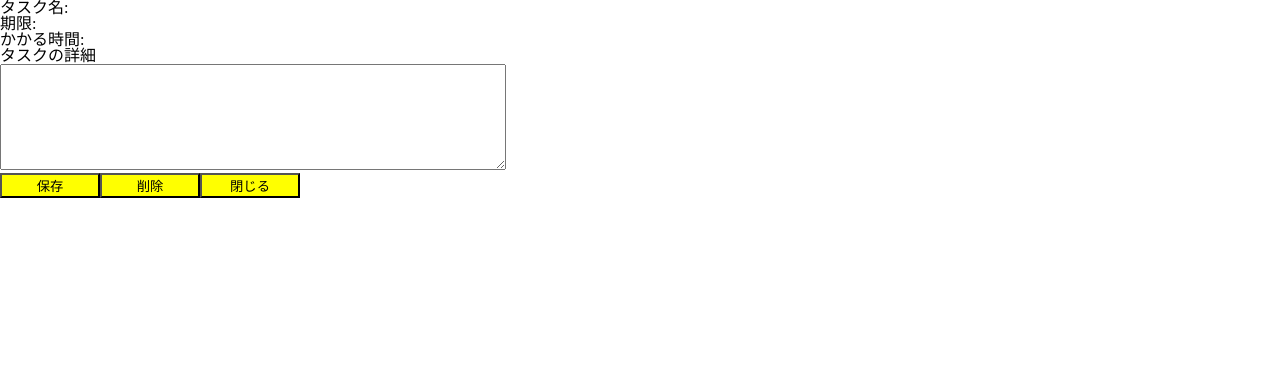
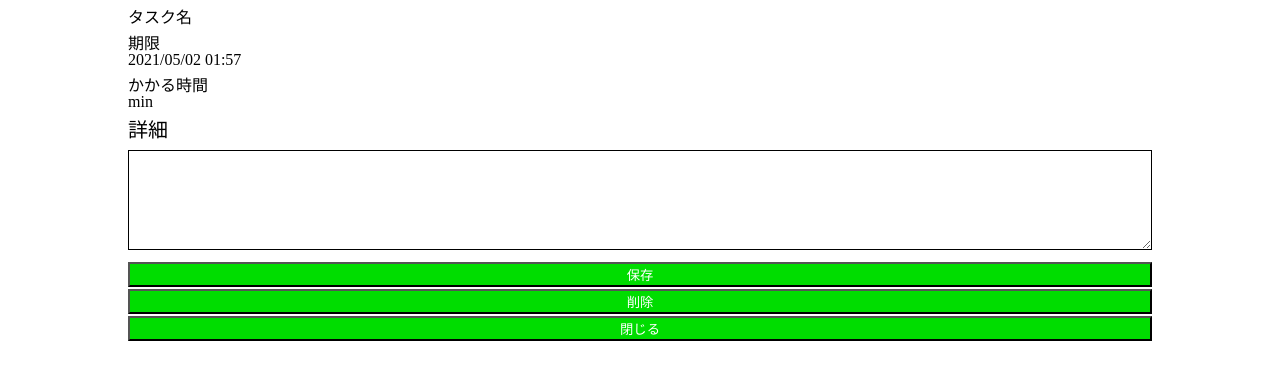
Before and after one commit to takato0520/todo-app, a React (Create React App) app: page /taskDetail/1 in a window 1280 px wide. Shown: the top 380 px of the page. Built offline with nearby package versions, Linux system fonts and the light colour scheme; no server answers; the database is empty.

Commit message:
詳細画面のstyleを修正

```diff
--- a/src/TaskDetail.jsx
+++ b/src/TaskDetail.jsx
@@ -3,6 +3,7 @@ import firebase from './config/firebase'
 import 'firebase/firestore'
 import styled from 'styled-components'
 import { useParams, useHistory } from 'react-router-dom'
+import dayjs from 'dayjs'
 
 const TaskDetail = () => {
     const history = useHistory()
@@ -47,10 +48,22 @@ const TaskDetail = () => {
 
     return (
         <>
-            <h1>タスク名:{task?.taskName}</h1>
-            <div>期限:{task?.deadline}</div>
-            <div>かかる時間:{task?.requiredTime}</div>
-            <h2>タスクの詳細</h2>
+            <Box>
+                <ItemBox>
+                    <ItemTaskName>
+                        <div>タスク名</div>
+                        <div>{task?.taskName}</div>
+                    </ItemTaskName>
+                    <ItemDeadline>
+                        <div>期限</div>
+                        <div>{dayjs(task?.deadline).format('YYYY/MM/DD HH:mm')}</div>
+                    </ItemDeadline>
+                    <ItemRequiredTime>
+                        <div>かかる時間</div>
+                        <div>{task?.requiredTime} min</div>
+                    </ItemRequiredTime>
+                    <Title>詳細</Title>
+                </ItemBox>
                 <Textarea
                     value={task?.detail}
                     onChange={
@@ -65,28 +78,75 @@ const TaskDetail = () => {
                     <Button onClick={deleteText}>削除</Button>
                     <Button onClick={moveToRoom}>閉じる</Button>
                 </ButtonWrap>
+            </Box>
         </>
     )
 }
 
+const Box = styled.div`
+
+`
+
+const Title = styled.div`
+width:80%;
+font-size:20px;
+margin:0 auto;
+margin-top:10px;
+`
+
+const ItemBox = styled.div`
+display:flex;
+flex-direction:column;
+`
+
+const ItemTaskName = styled.div`
+width:80%;
+margin:0 auto;
+margin-top:10px;
+`
+
+const ItemDeadline = styled.div`
+width:80%;
+margin:0 auto;
+margin-top:10px;
+`
+
+const ItemRequiredTime = styled.div`
+width:80%;
+margin:0 auto;
+margin-top:10px;
+`
+
 const Textarea = styled.textarea`
-width:500px;
+width:80%;
 height:100px;
+display:block;
+margin:0 auto;
+margin-top:10px;
+box-sizing:border-box;
+border:1px solid black;
 `
 
 const Button = styled.button`
-color:#000;
-background-color:yellow;
-width:100px;
+margin-top:2px;
+color:white;
+background-color:#00DD00;
 cursor:pointer;
+    :hover{
+        opacity:0.8;
+        background-color:#CCFFFF;
+        color:black
+    }
 `
 
 
 const ButtonWrap = styled.div`
-    :hover{
-        opacity:0.8;
-        color:#0066FF;
-    }
+    margin:0 auto;
+    margin-top:10px;
+    width:80%;
+    display:flex;
+    flex-direction:column;
+
 `
 
 
```
Also changed, not shown: package.json (+7 -2 lines), 1 other file (tests, documents, lock files or other folders). Lines whose indentation alone changed are shown as unchanged.
